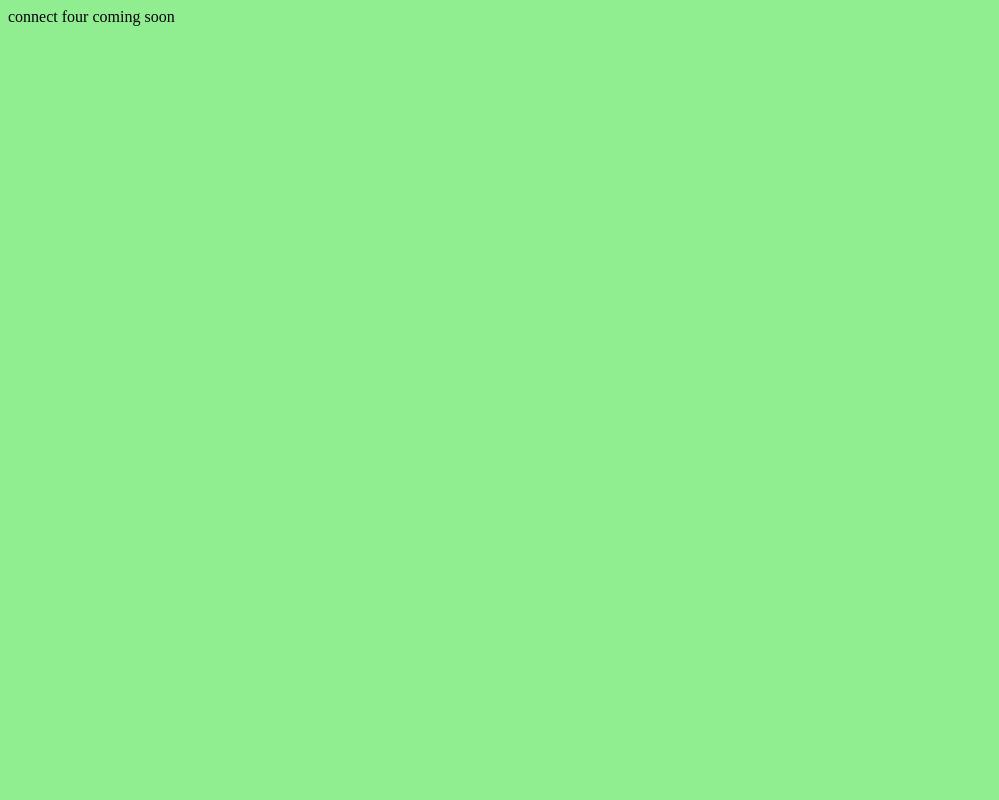
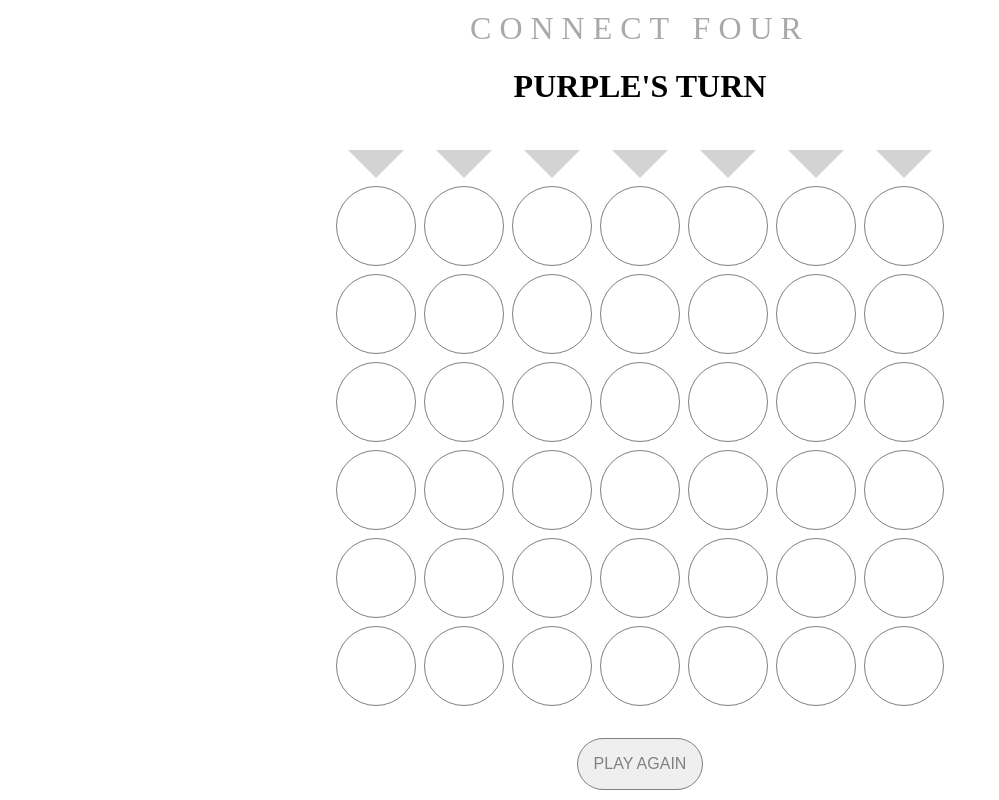
Before and after one commit to MegKM/connect-four, a plain HTML site: page index.html in a window 1280 px wide. Shown: the whole page, without its empty margins (0-999 px from the left). Drawn offline with Linux system fonts and the light colour scheme.

Commit message:
HTML and CSS setup

```diff
--- a/css/style.css
+++ b/css/style.css
@@ -1,3 +1,71 @@
+* {
+    box-sizing: border-box;
+}
+
 body {
-    background-color: lightgreen;
+    /* viewport units: precetage of: vh (viewpoint height), vw (viewport width),
+    vmin (min of vw or vh)*/
+    height: 100vh;
+    margin: 0;
+    display: flex;
+    flex-direction: column;
+    justify-content: center;
+    align-items: center;
 }
+
+header {
+    font-size: 4vmin; /*4% of whatever is smaller, width or height*/
+    color: darkgray;
+    letter-spacing: 1vmin;
+}
+
+#markers {
+    display: grid;
+    grid-template-columns: repeat(7, 10vmin);
+    gap: 1vmin;
+    margin-top: 1.5vmin;
+}
+
+#markers > div {
+    height: 10vmin;
+    border-width: 5vmin;
+    border-style: solid;
+    border-color: lightgray transparent transparent;
+    transform: scale(0.7);
+}
+
+#markers > div:hover {
+    transform: scale(0.9);
+    transition: all 300ms ease-in-out;
+}
+
+#board {
+    display: grid;
+    grid-template-columns: repeat(7, 10vmin);
+    grid-template-rows: repeat(6, 10vmin);
+    gap: 1vmin;
+    margin-top: -4vmin;
+}
+
+#board > div {
+    border-radius: 100%;
+    border: 0.1vmin solid grey;
+}
+
+button {
+    margin-top: 4vmin;
+    padding: 2vmin;
+    font-size: 2vmin;
+    border-radius: 4vmin;
+    border: 0.1vmin solid grey;
+    color: grey;
+}
+
+button:hover {
+    color: white;
+    background-color: darkgray;
+}
+
+header, h1, button {
+    text-transform: uppercase;
+}
--- a/index.html
+++ b/index.html
@@ -8,6 +8,67 @@
     <script defer src="js/main.js"></script>
 </head>
 <body>
-    connect four coming soon
+    <header>Connect Four</header>
+    <h1>Purple's turn</h1>
+    <section id="markers">
+        <div></div>
+        <div></div>
+        <div></div>
+        <div></div>
+        <div></div>
+        <div></div>
+        <div></div>
+    </section>
+
+    <section id="board">
+        <div id="c0r5"></div>
+        <div id="c1r5"></div>
+        <div id="c2r5"></div>
+        <div id="c3r5"></div>
+        <div id="c4r5"></div>
+        <div id="c5r5"></div>
+        <div id="c6r5"></div>
+
+        <div id="c0r4"></div>
+        <div id="c1r4"></div>
+        <div id="c2r4"></div>
+        <div id="c3r4"></div>
+        <div id="c4r4"></div>
+        <div id="c5r4"></div>
+        <div id="c6r4"></div>
+
+        <div id="c0r3"></div>
+        <div id="c1r3"></div>
+        <div id="c2r3"></div>
+        <div id="c3r3"></div>
+        <div id="c4r3"></div>
+        <div id="c5r3"></div>
+        <div id="c6r3"></div>
+
+        <div id="c0r2"></div>
+        <div id="c1r2"></div>
+        <div id="c2r2"></div>
+        <div id="c3r2"></div>
+        <div id="c4r2"></div>
+        <div id="c5r2"></div>
+        <div id="c6r2"></div>
+
+        <div id="c0r1"></div>
+        <div id="c1r1"></div>
+        <div id="c2r1"></div>
+        <div id="c3r1"></div>
+        <div id="c4r1"></div>
+        <div id="c5r1"></div>
+        <div id="c6r1"></div>
+
+        <div id="c0r0"></div>
+        <div id="c1r0"></div>
+        <div id="c2r0"></div>
+        <div id="c3r0"></div>
+        <div id="c4r0"></div>
+        <div id="c5r0"></div>
+        <div id="c6r0"></div>
+    </section>
+    <button>Play Again</button>
 </body>
 </html>
```
Also changed, not shown: js/main.js (+13 -1 lines).
